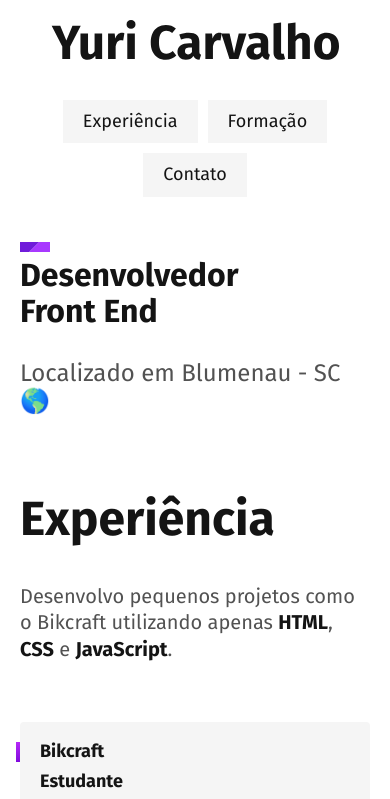
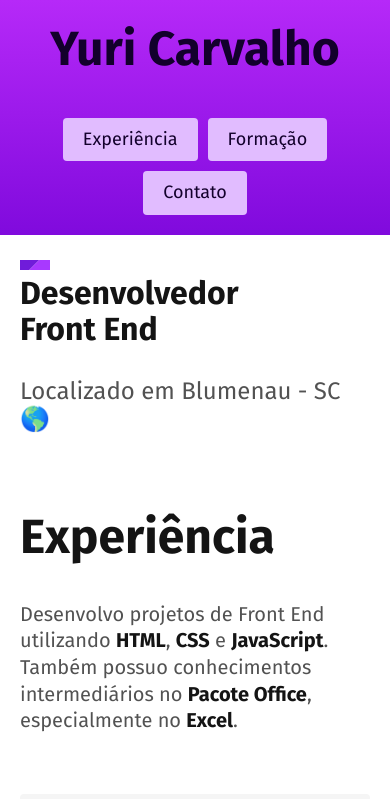
Before and after one commit to YuriCmtt/Yuricmtt.github.io, a plain HTML site: page index.html in a window 390 px wide. Shown: the top 799 px of the page. Drawn offline with Linux system fonts and the light colour scheme.

Commit message:
Responsivo

```diff
--- a/css/header.css
+++ b/css/header.css
@@ -1,4 +1,4 @@
-.header {
+.header-container {
   max-width: 1200px;
   padding: 40px 20px;
   margin: 0 auto;
@@ -6,6 +6,14 @@
   align-items: center;
   justify-content: space-between;
 }
+
+.logo {
+  font-size: 3rem;
+  font-weight: bold;
+  color: #141414;
+  text-align: center;
+}
+
 .header-menu {
   display: flex;
   flex-wrap: wrap;
@@ -22,11 +30,21 @@
 }
 @media (max-width: 800px) {
   .header {
+    background: linear-gradient(#b629f8, #800add);
+  }
+  /* ba63ff */
+  .logo {
+    color: #13002c;
+  }
+
+  .header-container {
     flex-direction: column;
     gap: 40px;
     padding: 20px;
   }
   .header-menu a {
-    background: #f5f5f5;
+    background: #e1bcff;
+    border-radius: 4px;
+    color: #13002c;
   }
 }
--- a/index.html
+++ b/index.html
@@ -15,7 +15,8 @@
 <body>
 
   <header class="header">
-    <img src="./img/Yuri Carvalho.svg" alt="Yuri" width="289" height="40">
+    <div class="header-container">
+      <h1 class="logo">Yuri Carvalho</h1>
       <nav>
         <ul class="header-menu">
           <li> <a href="#experiencia">Experiência</a></li>
@@ -23,6 +24,7 @@
           <li> <a href="#contato">Contato</a></li>
         </ul>
       </nav>
+    </div>
   </header>
 
   <main class="container introducao">
@@ -36,7 +38,7 @@
   <section class="container experiencia" id="experiencia" aria-label="Experiência">
     <h2 class="subtitulo">Experiência</h2>
     <div>
-      <p class="experiencia-texto">Desenvolvo pequenos projetos como o Bikcraft utilizando apenas <strong>HTML</strong>, <strong>CSS</strong> e <strong>JavaScript</strong>.</p>
+      <p class="experiencia-texto">Desenvolvo projetos de Front End utilizando <strong>HTML</strong>, <strong>CSS</strong> e <strong>JavaScript</strong>. Também possuo conhecimentos intermediários no <strong>Pacote Office</strong>, especialmente no <strong>Excel</strong>.</p>
 
       <div class="empresa">
         <span class="empresa-ano">2025</span>
```
Also changed, not shown: css/style.min.css, img/Yuri Carvalho roxo.svg (added). Lines whose indentation alone changed are shown as unchanged.
